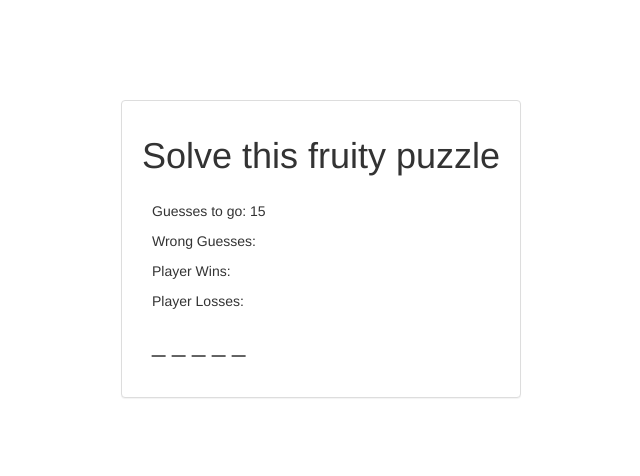
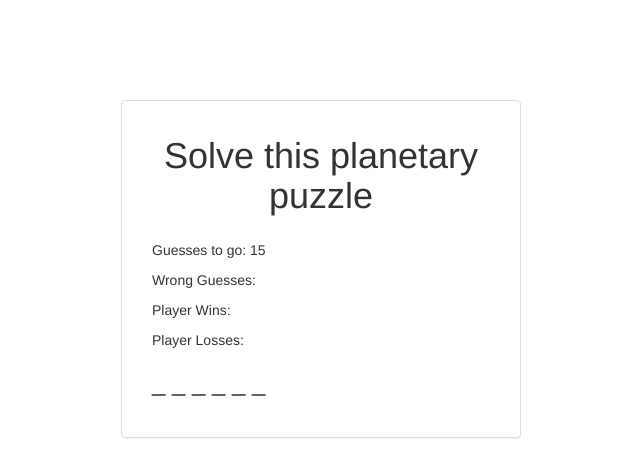
Before and after one commit to gentletom/Hangman-Game, a plain HTML site: page index.html in a window 1280 px wide. Shown: the whole page, without its empty margins (319-959 px from the left). Drawn offline with nearby package versions, Linux system fonts and the light colour scheme.

Commit message:
third push

```diff
--- a/assets/javascript/game.js
+++ b/assets/javascript/game.js
@@ -1,9 +1,9 @@
 var wordList = [
- "banana",
- "kiwi",
- "strawberry",
- "melon",
- "mango"
+ "pluto",
+ "saturn",
+ "mars",
+ "uranus",
+ "venus"
 ]
 
 var chosenWord = "";
--- a/index.html
+++ b/index.html
@@ -14,7 +14,7 @@
   <div class="panel-body text-center">
 
 
-    <h1> Solve this fruity puzzle</h1>
+    <h1> Solve this planetary puzzle</h1>
       <div class="panel-body text-left">
 
 <!--•	PseudoCode: Hangman
```
Also changed, not shown: assets/images/bananas.png (deleted), assets/images/cool-1835284_1280.jpg (deleted).
